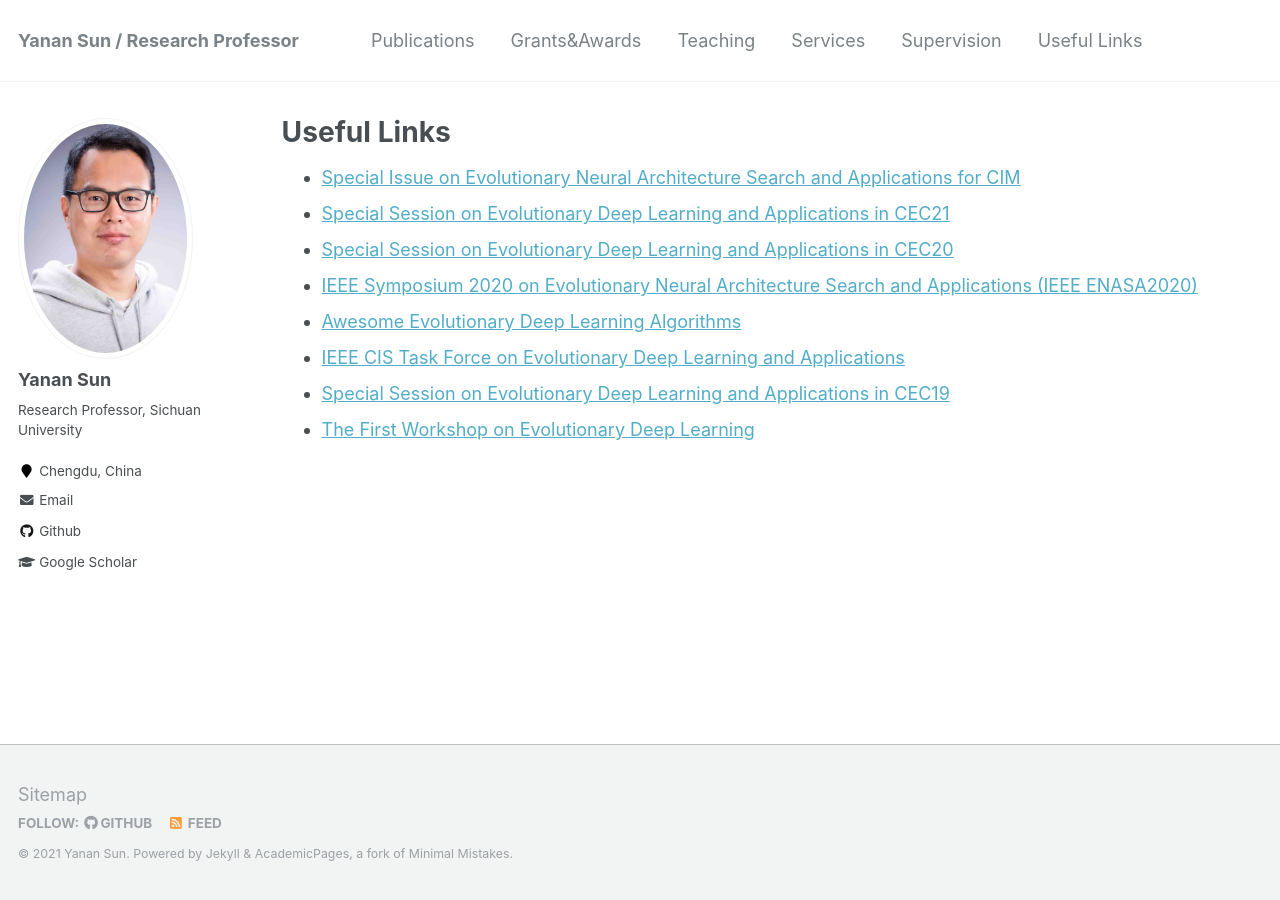
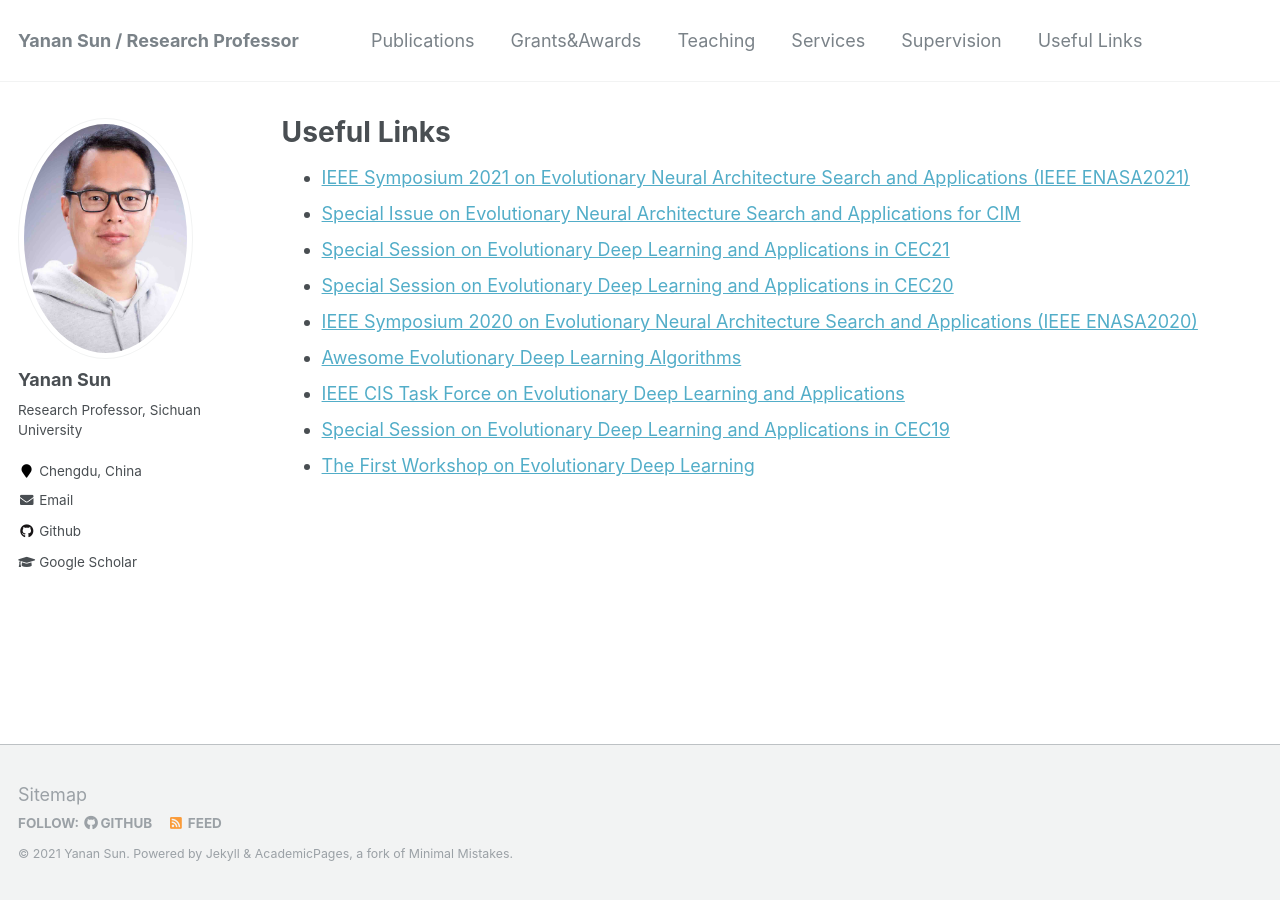
Before and after one commit to yn-sun/yn-sun.github.io, a Jekyll site: the page built from _pages/other.md, in a window 1280 px wide. Built offline with Jekyll 4.4.1, drawn with Linux system fonts in a browser that asks for light colours; comment, search, counter and statistics services are not loaded.

Commit message:
Update other.md

```diff
--- a/_pages/other.md
+++ b/_pages/other.md
@@ -5,6 +5,7 @@ permalink: /usefullinks/
 author_profile: true
 ---
 
+* [IEEE Symposium 2021 on Evolutionary Neural Architecture Search and Applications (IEEE ENASA2021)](https://attend.ieee.org/ssci-2021/ieee-symposium-on-evolutionary-neural-architecture-search-and-applications-ieee-enasa/)
 * [Special Issue on Evolutionary Neural Architecture Search and Applications for CIM](https://yn-sun.github.io/si_enasa.html)
 * [Special Session on Evolutionary Deep Learning and Applications in CEC21](https://yn-sun.github.io/cec21.html)
 * [Special Session on Evolutionary Deep Learning and Applications in CEC20](https://yn-sun.github.io/cec20.html)
```
